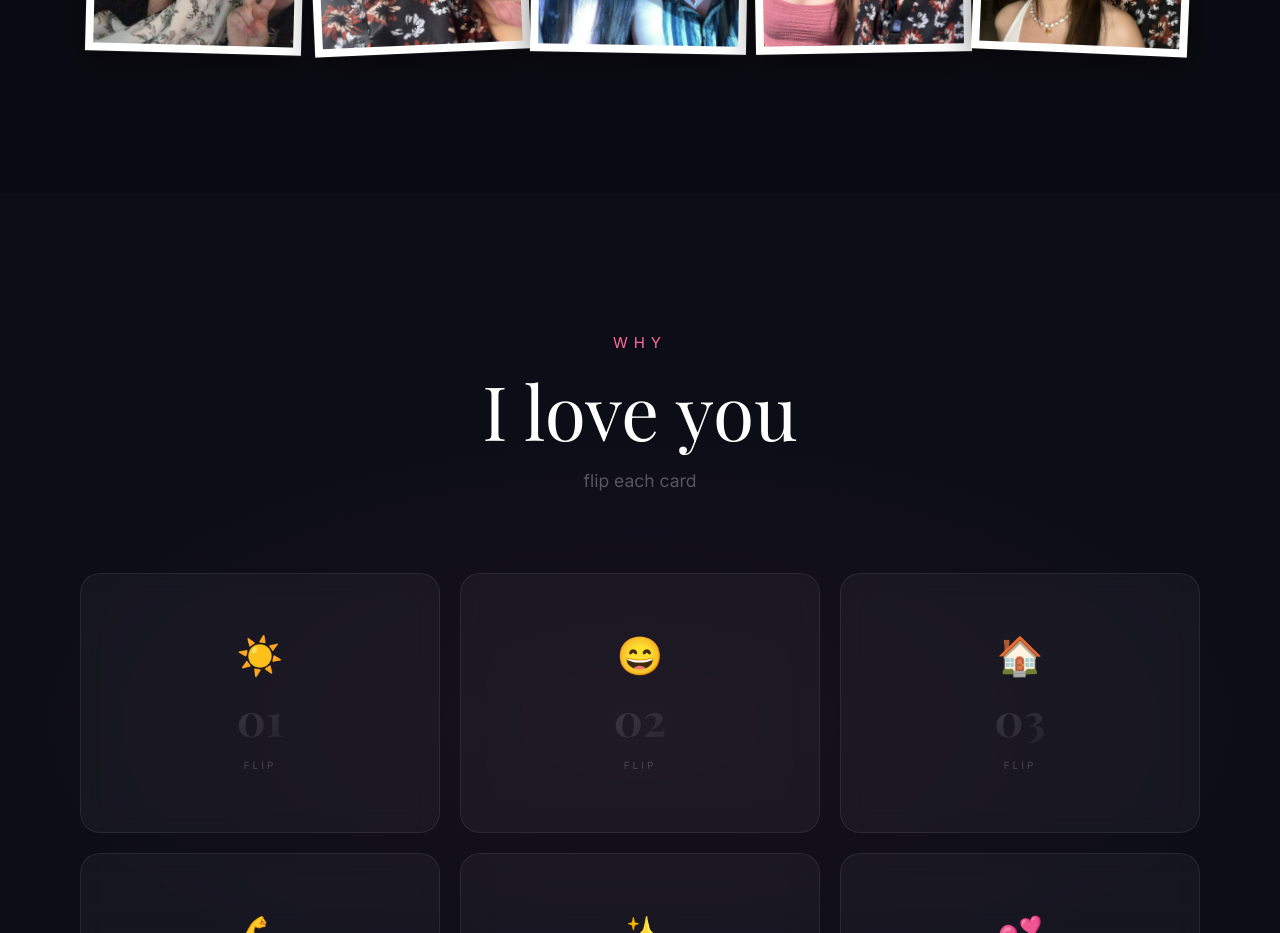
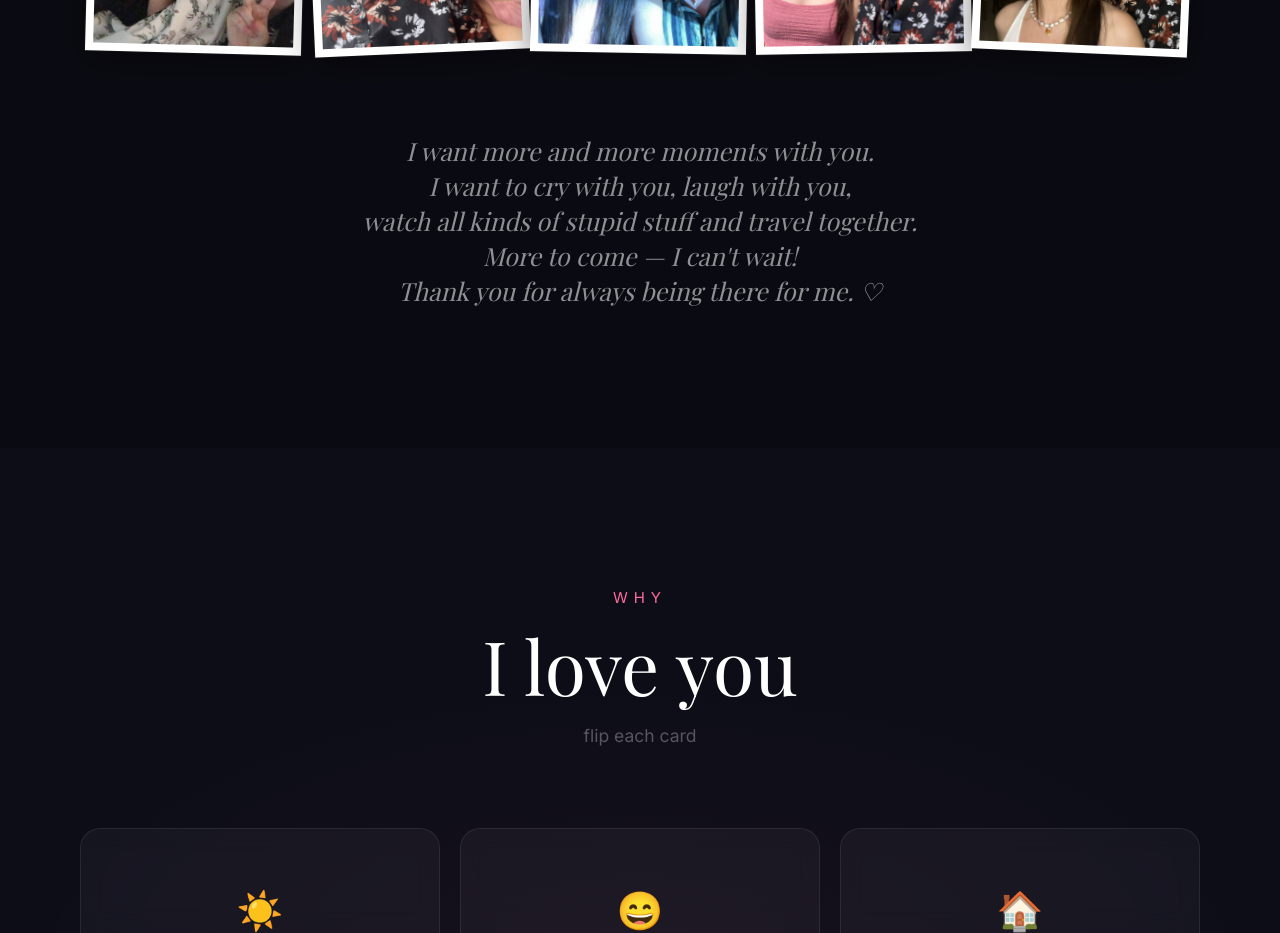
Before and after one commit to jdays2/myPussienteBd, a React (Vite) app: page / in a window 1280 px wide. Shown: the part 1580-2513 px from the top of the page. Built offline with nearby package versions, Linux system fonts and the light colour scheme; a web font is replaced by a local one.

Commit message:
Gallery: smooth hover via variants, add quote below collage

```diff
--- a/src/components/Gallery.tsx
+++ b/src/components/Gallery.tsx
@@ -29,16 +29,22 @@ function Polaroid({ src, rotation, delay, index }: {
   return (
     <motion.div
       ref={ref}
-      initial={{ opacity: 0, y: 40, x: fromX, rotate: rotation - 4 }}
-      animate={inView ? { opacity: 1, y: 0, x: 0, rotate: rotation } : {}}
-      transition={{ duration: 0.7, delay, ease: [0.16, 1, 0.3, 1] }}
-      whileHover={{ scale: 1.08, rotate: 0, zIndex: 10 }}
+      variants={{
+        hidden:   { opacity: 0, y: 40, x: fromX, rotate: rotation - 4 },
+        visible:  { opacity: 1, y: 0, x: 0, rotate: rotation,
+                    transition: { duration: 0.7, delay, ease: [0.16, 1, 0.3, 1] } },
+        hover:    { scale: 1.1, rotate: 0,
+                    transition: { duration: 0.18, ease: 'easeOut' } },
+      }}
+      initial="hidden"
+      animate={inView ? 'visible' : 'hidden'}
+      whileHover="hover"
       className="cursor-pointer"
       style={{ transformOrigin: 'center center' }}
     >
       <div
         className="bg-white"
-        style={{ padding: '8px 8px 8px', boxShadow: '0 8px 32px rgba(0,0,0,0.5), 0 0 0 1px rgba(255,255,255,0.05)' }}
+        style={{ padding: '8px', boxShadow: '0 8px 32px rgba(0,0,0,0.5), 0 0 0 1px rgba(255,255,255,0.05)' }}
       >
         <div className="w-40 h-44 overflow-hidden">
           <img
@@ -57,12 +63,15 @@ export default function Gallery() {
   const { t } = useLang()
   const g = t.gallery
   const titleRef = useRef(null)
+  const quoteRef = useRef(null)
   const titleInView = useInView(titleRef, { once: true, margin: '-60px' })
+  const quoteInView = useInView(quoteRef, { once: true, margin: '-60px' })
 
   return (
     <section className="py-28 px-6 bg-[#0a0a12] relative">
       <div className="absolute top-0 left-0 right-0 h-32 pointer-events-none"
         style={{ background: 'linear-gradient(to bottom, #0a0a12, transparent)' }} />
+
       <div className="max-w-5xl mx-auto">
         <motion.div
           ref={titleRef}
@@ -74,6 +83,7 @@ export default function Gallery() {
           <p className="text-[#FFD060] text-xs tracking-[0.4em] uppercase mb-4">{g.label}</p>
           <h2 className="font-playfair text-5xl md:text-6xl text-white">{g.title}</h2>
         </motion.div>
+
         <div className="flex flex-wrap justify-center" style={{ gap: '6px' }}>
           {PHOTOS.map((src, i) => (
             <Polaroid
@@ -85,6 +95,18 @@ export default function Gallery() {
             />
           ))}
         </div>
+
+        {/* Quote below collage */}
+        <motion.p
+          ref={quoteRef}
+          initial={{ opacity: 0, y: 24 }}
+          animate={quoteInView ? { opacity: 1, y: 0 } : {}}
+          transition={{ duration: 1, delay: 0.3, ease: [0.16, 1, 0.3, 1] }}
+          className="font-playfair italic text-white/55 text-lg md:text-xl text-center leading-relaxed mt-16 max-w-2xl mx-auto"
+          style={{ whiteSpace: 'pre-line' }}
+        >
+          {g.quote}
+        </motion.p>
       </div>
     </section>
   )
--- a/src/i18n.ts
+++ b/src/i18n.ts
@@ -11,6 +11,7 @@ export const t = {
     label: 'moments',
     title: 'Our Memories',
     captions: ['our moment', 'my favourite', 'you laughing', 'that day', 'to remember', 'always', 'just us', 'happy days', 'forever', 'i love you'],
+    quote: 'I want more and more moments with you.\nI want to cry with you, laugh with you,\nwatch all kinds of stupid stuff and travel together.\nMore to come — I can\'t wait!\nThank you for always being there for me. ♡',
   },
   reasons: {
     label: 'why',
```
